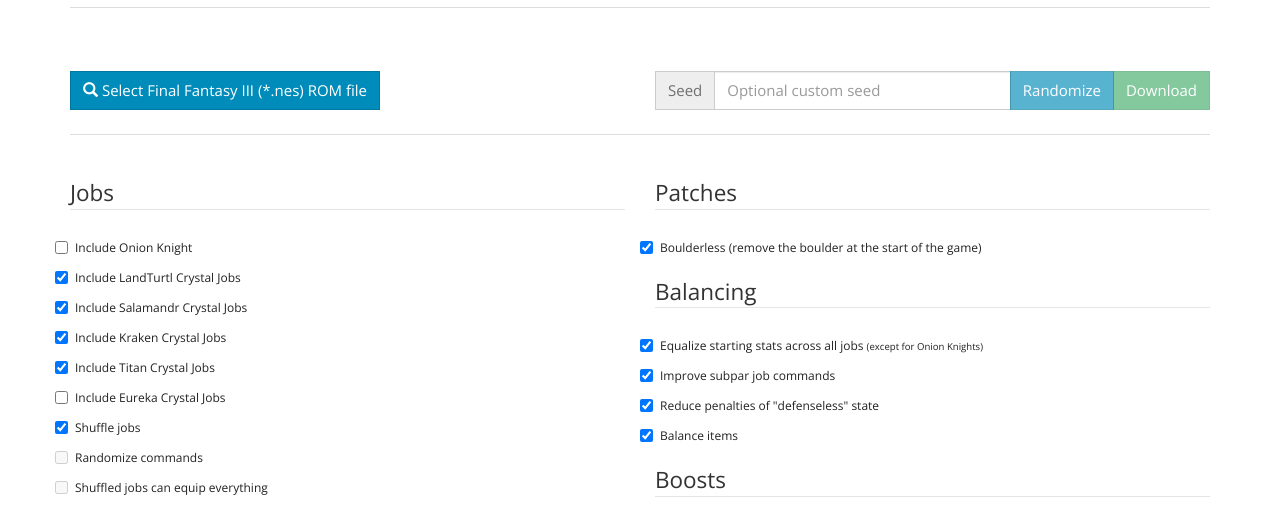
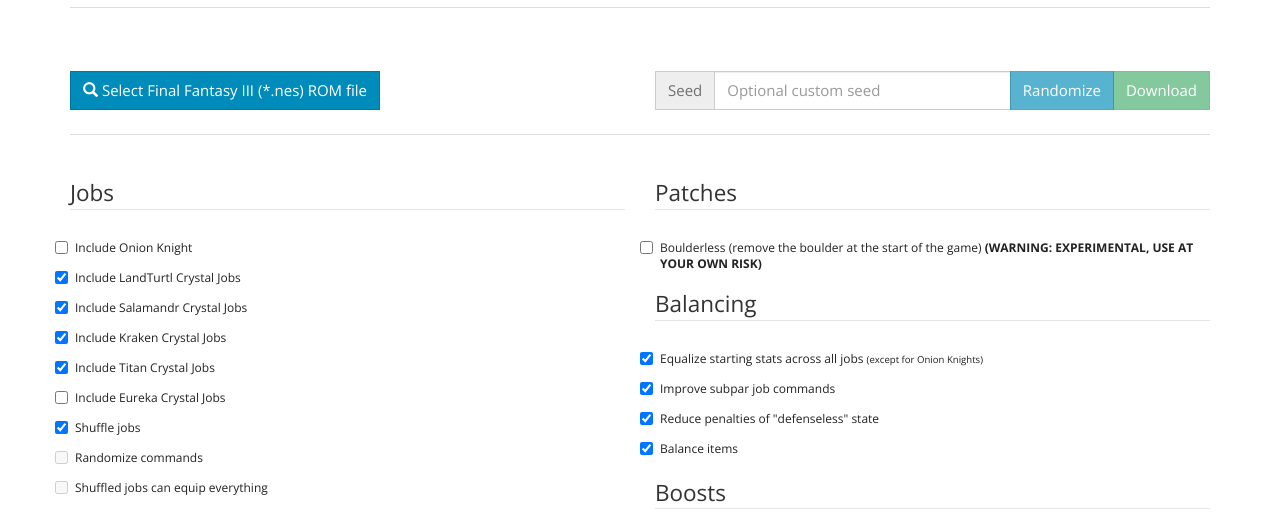
Before and after one commit to nachoyacopu/ff3-randomizer, a plain HTML site: page index.html in a window 1280 px wide. Shown: the part 239-752 px from the top of the page. Drawn offline with nearby package versions, Linux system fonts and the light colour scheme.

Commit message:
Add disclaimer for boulderless mode

```diff
--- a/index.html
+++ b/index.html
@@ -209,7 +209,7 @@
                             <div class="form-group">
                                 <div class="checkbox">
                                     <label>
-                                        <input type="checkbox" id="chk-patch-boulderless" checked /> Boulderless (remove the boulder at the start of the game)</label>
+                                        <input type="checkbox" id="chk-patch-boulderless" /> Boulderless (remove the boulder at the start of the game) <b>(WARNING: EXPERIMENTAL, USE AT YOUR OWN RISK)</b></label>
                                 </div>
                             </div>
                             <legend>Balancing</legend>
```
Also changed, not shown: README.md.
